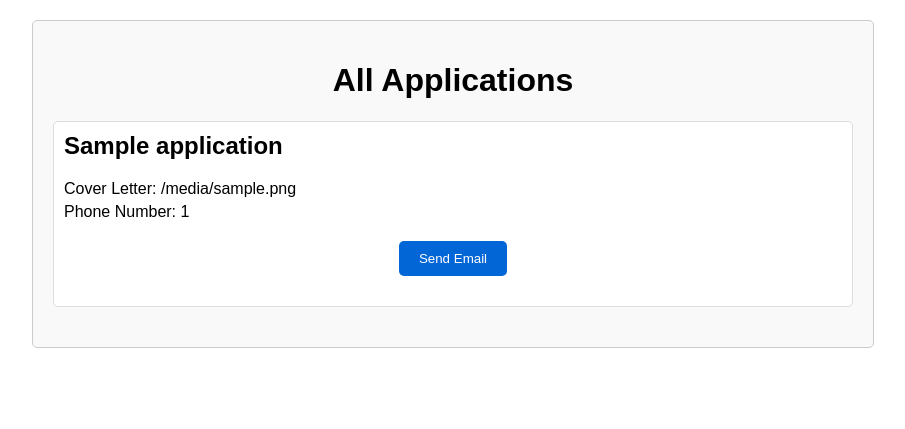
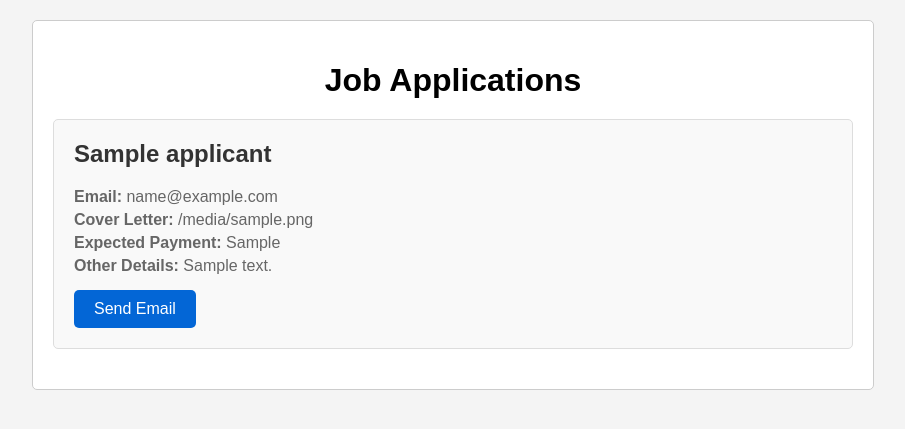
Before and after one commit to DevWambugu/taskme, a Python web app: template templates/job_applications.html in a window 1280 px wide. Shown: the top 429 px of the page, without its empty margins (187-1092 px from the left). Run offline with Jinja, Linux system fonts and the light colour scheme; the template is opened without the code that fills it: most values are stand-ins (such as "Sample title", 1, 10 or a date in 2020).

Commit message:
add details

```diff
--- a/templates/job_applications.html
+++ b/templates/job_applications.html
@@ -1,15 +1,18 @@
+<!-- job_applications.html -->
+
 <!DOCTYPE html>
 <html lang="en">
 <head>
     <meta charset="UTF-8">
     <meta name="viewport" content="width=device-width, initial-scale=1.0">
-    <title>All Applications</title>
+    <title>Job Applications</title>
     <style>
         /* CSS Styles */
         body {
             font-family: Arial, sans-serif;
             margin: 0;
             padding: 0;
+            background-color: #f4f4f4;
         }
         .container {
             max-width: 800px;
@@ -17,62 +20,56 @@
             padding: 20px;
             border: 1px solid #ccc;
             border-radius: 5px;
-            background-color: #f9f9f9;
+            background-color: #fff;
         }
         h1 {
             text-align: center;
+            margin-bottom: 20px;
         }
         .application {
             margin-bottom: 20px;
-            padding: 10px;
+            padding: 20px;
             border: 1px solid #ddd;
             border-radius: 5px;
-            background-color: #fff;
+            background-color: #f9f9f9;
         }
         .application h2 {
             margin-top: 0;
+            color: #333;
         }
         .application p {
             margin: 5px 0;
+            color: #666;
         }
-        .send-email-btn {
-            display: block;
-            margin: 20px auto;
-            padding: 10px 20px;
+        .btn-send-email {
             background-color: #0366d6;
             color: #fff;
             border: none;
             border-radius: 5px;
+            padding: 10px 20px;
             cursor: pointer;
+            text-decoration: none;
+            display: inline-block;
+            margin-top: 10px;
         }
-        .send-email-btn:hover {
+        .btn-send-email:hover {
             background-color: #0645AD;
         }
     </style>
 </head>
 <body>
     <div class="container">
-        <h1>All Applications</h1>
-        {% for application in all_applications %}
-        <div class="application" id="application{{ loop.index }}">
-            <h2>{{ application.applicant_name }}</h2>
-            <p>Cover Letter: {{ application.cover_letter }}</p>
-            <p>Phone Number: {{ application.phone_number }}</p>
-            <button class="send-email-btn" onclick="location.href='/send_email/{{ application.applicant_email }}'">Send Email</button>
+        <h1>Job Applications</h1>
+        {% for application in job_applications %}
+        <div class="application">
+            <h2>{{ application.applicant.name }}</h2>
+            <p><strong>Email:</strong> {{ application.applicant.email }}</p>
+            <p><strong>Cover Letter:</strong> {{ application.cover_letter }}</p>
+            <p><strong>Expected Payment:</strong> {{ application.expected_payment }}</p>
+            <p><strong>Other Details:</strong> {{ application.other_details }}</p>
+            <a href="/send_email/{{ application.applicant.email }}" class="btn-send-email">Send Email</a>
         </div>
         {% endfor %}
     </div>
-
-    <script>
-        // JavaScript for automatic scrolling
-        {% for application in all_applications %}
-        var element = document.getElementById("application{{ loop.index }}");
-        var offsetTop = element.offsetTop;
-        window.scrollTo({
-            top: offsetTop,
-            behavior: 'smooth'
-        });
-        {% endfor %}
-    </script>
 </body>
 </html>
```
Also changed, not shown: templates/job_applicants.html (added, +17 -0 lines).
